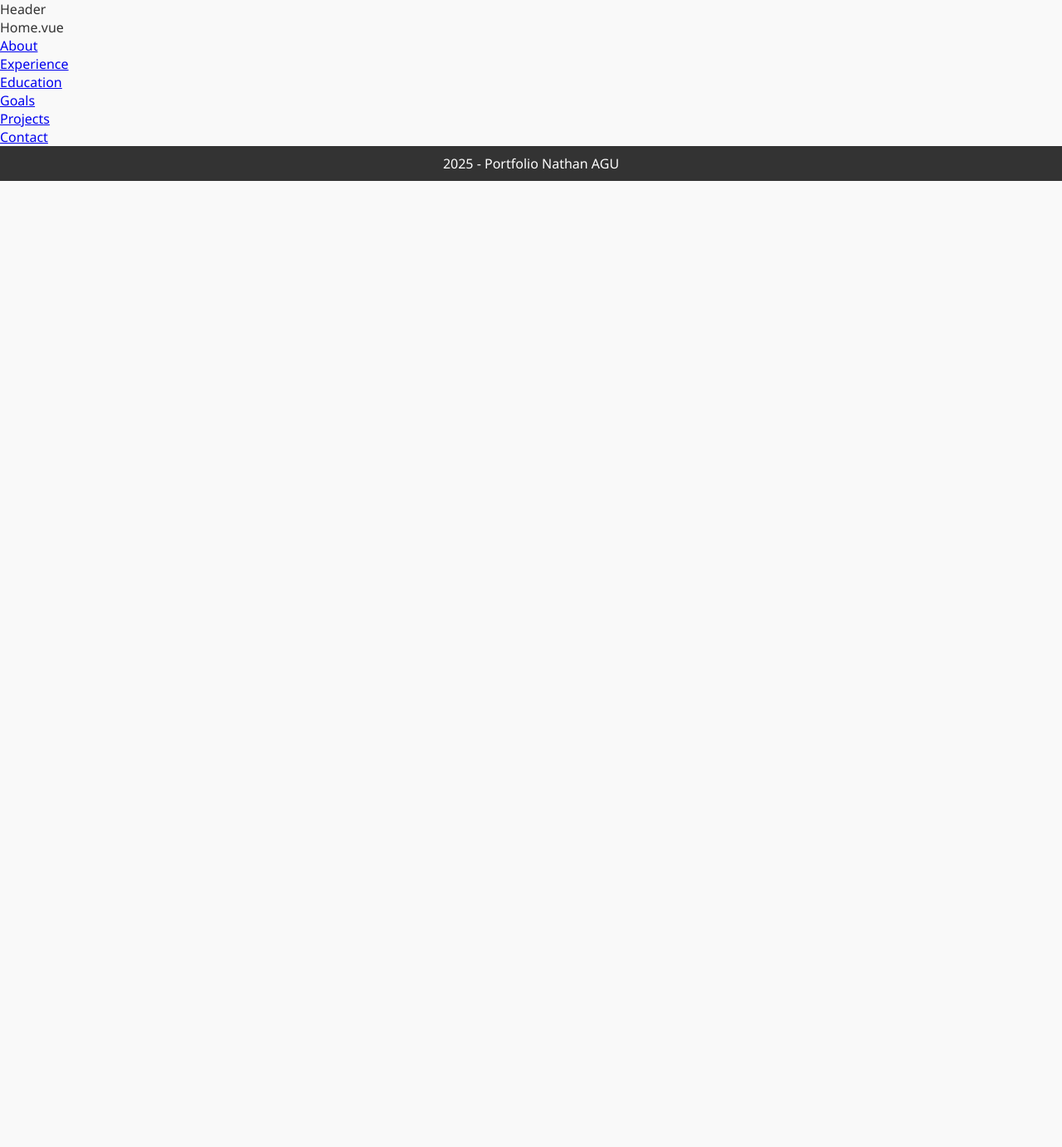
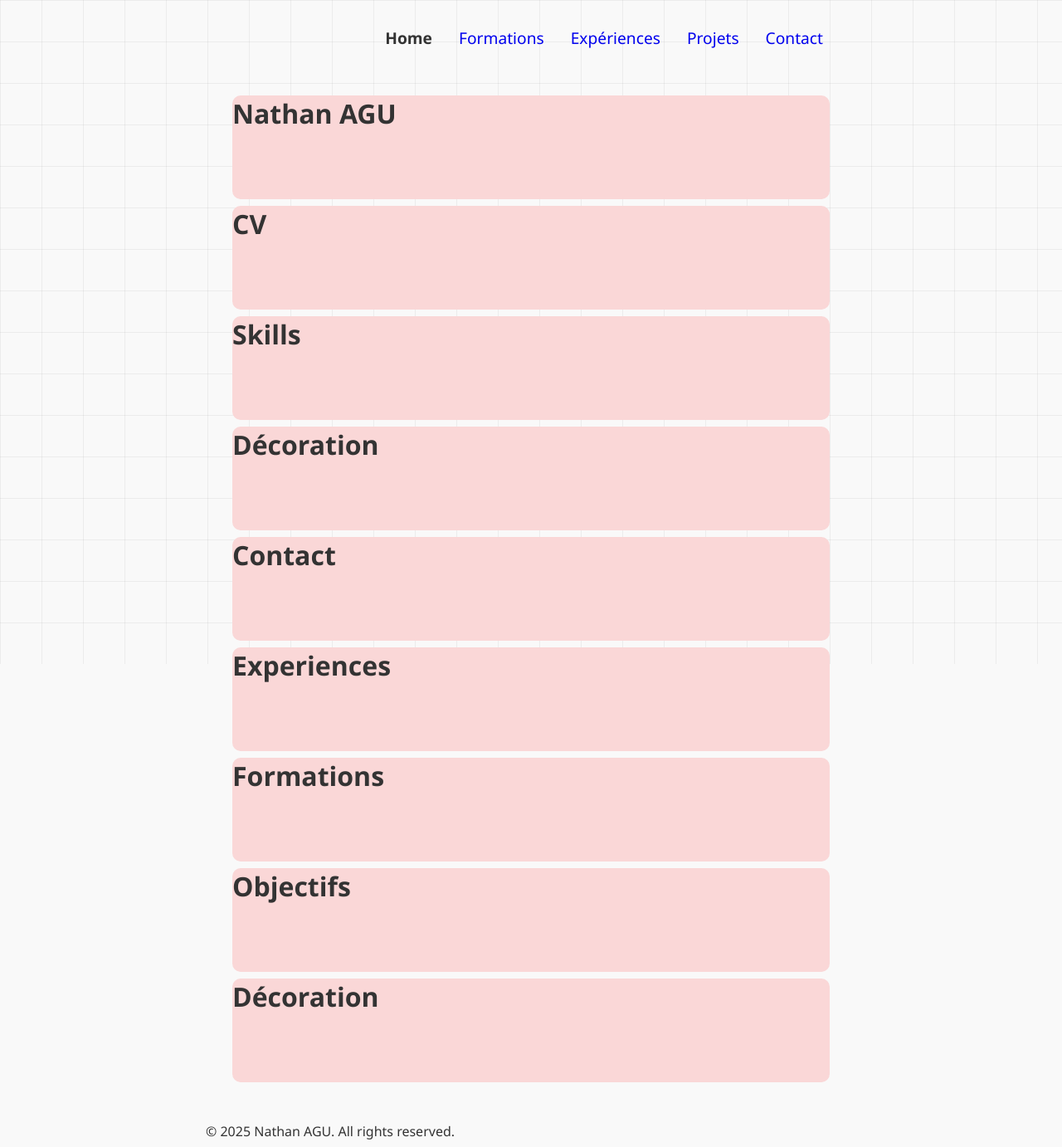
Before and after one commit to NathanAgu/Portfolio, a Vue app: page / in a window 1280 px wide. Shown: the whole page at 83% size. Before the commit the page ends 800 px from the top, so only its background shows below. Built offline with nearby package versions, Linux system fonts and the light colour scheme.

Commit message:
feat: Homepage, Footer, Header

```diff
--- a/index.html
+++ b/index.html
@@ -4,7 +4,6 @@
     <meta charset="UTF-8" />
     <link rel="icon" type="image/svg+xml" href="" />
     <meta name="viewport" content="width=device-width, initial-scale=1.0" />
-    <title>Nathan AGU</title>
   </head>
   <body>
     <div id="app"></div>
--- a/package.json
+++ b/package.json
@@ -13,7 +13,11 @@
     "vue-router": "^4.5.1"
   },
   "devDependencies": {
+    "@tailwindcss/postcss": "^4.1.5",
     "@vitejs/plugin-vue": "^5.2.2",
+    "autoprefixer": "^10.4.21",
+    "postcss": "^8.5.3",
+    "tailwindcss": "^4.1.5",
     "vite": "^6.3.1"
   }
 }
--- /dev/null
+++ b/postcss.config.js
@@ -0,0 +1,6 @@
+export default {
+    plugins: {
+      '@tailwindcss/postcss': {},
+      autoprefixer: {},
+    },
+  }
--- a/src/App.vue
+++ b/src/App.vue
@@ -1,24 +1,25 @@
-<script setup>
+<template>
+  <Navbar />
+  <main class="px-6 md:px-12 max-w-7xl mx-auto py-8">
+    <RouterView />
+  </main>
+  <Footer />
+</template>
 
+<script>
+import Navbar from './components/Navbar.vue'
+import Footer from './components/Footer.vue'
+
+export default {
+  components: {
+    Navbar,
+    Footer
+  }
+}
 </script>
 
-<template>
-  <header>
-    <p>Header</p>
-  </header>
-  <main>
-    <router-view></router-view>
-  </main>
-  <footer>
-    <p>2025 - Portfolio Nathan AGU</p>
-  </footer>
-</template>
-
 <style scoped>
-footer {
-  text-align: center;
-  padding: 10px;
-  background-color: #333;
-  color: white;
+main {
+  padding: 2rem;
 }
 </style>
--- a/src/assets/main.css
+++ b/src/assets/main.css
@@ -1,6 +1,7 @@
 * {
   margin: 0;
   padding: 0;
+  text-decoration: none;
   box-sizing: border-box;
 }
 
@@ -10,3 +11,11 @@
   background-color: #f9f9f9;
   color: #333;
 }
+
+body {
+  padding: 1rem 15rem;
+  background-image:
+    linear-gradient(to right, rgba(0,0,0,0.05) 1px, transparent 1px),
+    linear-gradient(to bottom, rgba(0,0,0,0.05) 1px, transparent 1px);
+  background-size: 50px 50px;
+}
--- /dev/null
+++ b/src/components/Footer.vue
@@ -0,0 +1,20 @@
+<template>
+    <footer class="bg-gray-800 text-white py-4 mt-10">
+        <div class="container mx-auto text-center">
+        <p>&copy; 2025 Nathan AGU. All rights reserved.</p>
+        </div>
+    </footer>
+</template>
+
+<style scoped>
+    footer {
+        position: relative;
+        bottom: 0;
+        width: 100%;
+    }
+    p {
+        margin: 0;
+        padding: 0.5rem;
+        font-size: 1rem;
+    }
+</style>
--- /dev/null
+++ b/src/components/Navbar.vue
@@ -0,0 +1,27 @@
+<template>
+    <nav class="navbar">
+      <router-link to="/">Home</router-link>
+      <router-link to="/education">Formations</router-link>
+      <router-link to="/experience">Expériences</router-link>
+      <router-link to="/projects">Projets</router-link>
+      <router-link to="/contact">Contact</router-link>
+    </nav>
+  </template>
+
+  <style scoped>
+  .navbar {
+    display: flex;
+    justify-content: flex-end;
+    font-size: 1.2rem;
+    gap: 2rem;
+    padding: 1rem 3rem;
+    position: sticky;
+    top: 0;
+    z-index: 10;
+  }
+
+  .router-link-active {
+    font-weight: bold;
+    color: var(--primary-color);
+  }
+  </style>
--- a/src/pages/Home.vue
+++ b/src/pages/Home.vue
@@ -1,19 +1,55 @@
-<script>
+<template>
+  <div class="max-w-7xl mx-auto px-6 py-10">
+    <div class="grid grid-cols-4 grid-rows-4 gap-4">
+      <div class="bg-pink-300 h-32 row-span-3 rounded-lg flex items-center justify-center card">
+        <h1>Nathan AGU</h1>
+      </div>
 
-</script>
+      <div class="bg-pink-300 h-32 rounded-lg flex items-center justify-center card">
+        <h1>CV</h1>
+      </div>
 
-<template>
-  <p>Home.vue</p>
-  <ul>
-    <li><a href="/About">About</a></li>
-    <li><a href="/Experience">Experience</a></li>
-    <li><a href="/Education">Education</a></li>
-    <li><a href="/Goals">Goals</a></li>
-    <li><a href="/Projects">Projects</a></li>
-    <li><a href="/Contact">Contact</a></li>
-  </ul>
+      <div class="bg-pink-300 h-32 col-span-2 rounded-lg flex items-center justify-center card">
+        <h1>Skills</h1>
+      </div>
+
+      <div class="bg-pink-300 h-32 rounded-lg flex items-center justify-center card">
+        <h1>Décoration</h1>
+      </div>
+
+      <div class="bg-pink-300 h-32 rounded-lg flex items-center justify-center card">
+        <h1>Contact</h1>
+      </div>
+
+      <div class="bg-blue-300 h-32 row-span-3 rounded-lg flex items-center justify-center card">
+        <h1>Experiences</h1>
+      </div>
+
+      <div class="bg-pink-300 h-32 col-span-2 rounded-lg flex items-center justify-center card">
+        <h1>Formations</h1>
+      </div>
+
+      <div class="bg-pink-300 h-32 col-span-2 rounded-lg flex items-center justify-center card">
+        <h1>Objectifs</h1>
+      </div>
+
+      <div class="bg-pink-300 h-32 rounded-lg flex items-center justify-center card">
+        <h1>Décoration</h1>
+      </div>
+    </div>
+  </div>
 </template>
 
 <style scoped>
-
+.card {
+  min-width: 100px;
+  min-height: 125px;
+  border-radius: 10px;
+  background-color: rgb(250, 215, 215);
+  margin: 0.5rem;
+  transition: transform 0.3s;
+}
+.card:hover {
+  transform: scale(1.05);
+}
 </style>
--- a/src/router/index.js
+++ b/src/router/index.js
@@ -5,15 +5,17 @@ import About from '../pages/About.vue'
 import Education from '../pages/Education.vue'
 import Experience from '../pages/Experience.vue'
 import Goals from '../pages/Goals.vue'
+import Projects from '../pages/Projects.vue'
 import Contact from '../pages/Contact.vue'
 
 const routes = [
-  { path: '/', name: 'Home', component: Home },
-  { path: '/about', name: 'About', component: About },
-  { path: '/education', name: 'Education', component: Education },
-  { path: '/experience', name: 'Experience', component: Experience },
+  { path: '/', name: 'Home', component: Home},
+  { path: '/about', name: 'About', component: About},
+  { path: '/education', name: 'Education', component: Education, meta: { title: 'NathanAGU - Education' } },
+  { path: '/experience', name: 'Experience', component: Experience, meta: { title: 'NathanAGU - Experience' } },
   { path: '/goals', name: 'Goals', component: Goals },
-  { path: '/contact', name: 'Contact', component: Contact },
+  { path: '/projects', name: 'Projects', component: Projects, meta: { title: 'NathanAGU - Projects' } },
+  { path: '/contact', name: 'Contact', component: Contact, meta: { title: 'NathanAGU - Contact' } },
 ]
 
 const router = createRouter({
@@ -21,4 +23,9 @@ const router = createRouter({
   routes
 })
 
+router.afterEach((to) => {
+  const defaultTitle = 'NathanAGU'
+  document.title = to.meta.title || defaultTitle
+})
+
 export default router
```
Also changed, not shown: tailwind.config.js (added, +10 -0 lines), 1 other file (tests, documents, lock files or other folders). Lines whose indentation alone changed are shown as unchanged.
